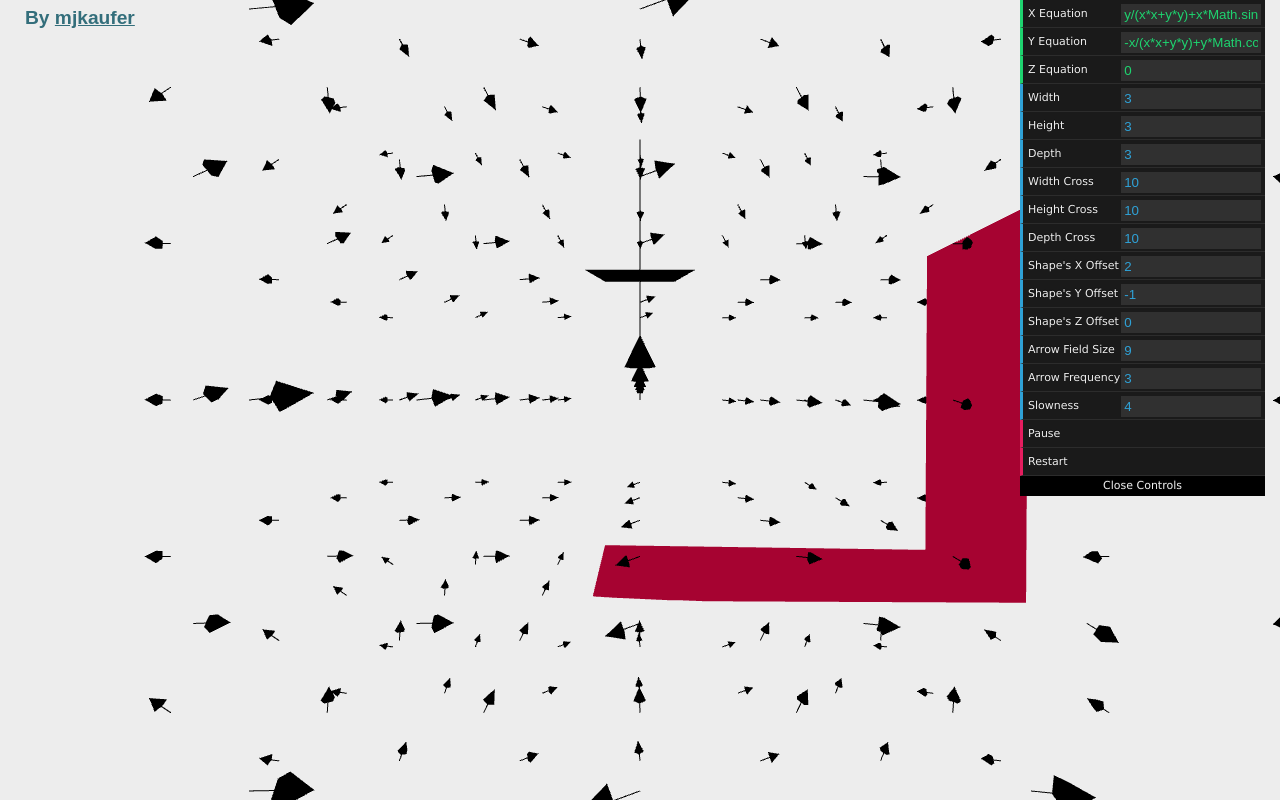
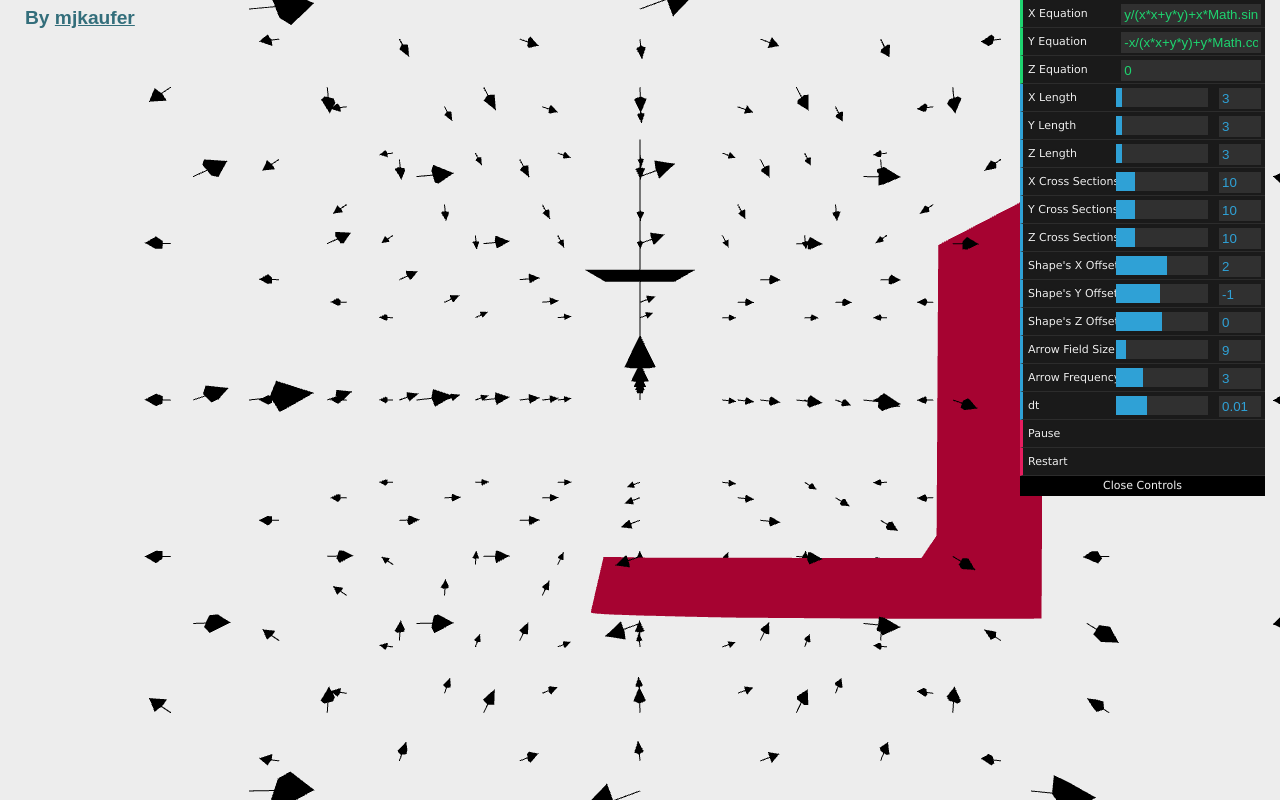
Before and after one commit to mjkaufer/3DVectorFields, a plain HTML site: page index.html in a window 1280 px wide. Drawn offline with Linux system fonts and the light colour scheme; animation ran at ten frames a second.

Commit message:
Bugfixes, improvements, etc.

```diff
--- a/index.html
+++ b/index.html
@@ -47,6 +47,8 @@
 			var t = 0;//increases each call of render
 			vectorFormula = [];
 			var pause = false;
+			var dtConstant = 10;
+
 
 			//declare other vars here
 
@@ -70,9 +72,9 @@
 				});
 
 				var Params = function() {
-					this.x = 'y/(x*x+y*y)+x*Math.sin(t*x)';
-					this.y = '-x/(x*x+y*y)+y*Math.cos(t*y)';
-					this.z = '0';
+					this.i = 'y/(x*x+y*y)+x*Math.sin(t*x)';
+					this.j = '-x/(x*x+y*y)+y*Math.cos(t*y)';
+					this.k = '0';
 					this.width = 3;
 					this.height = 3;
 					this.depth = 3;
@@ -84,7 +86,7 @@
 					this.wcs = 10;
 					this.hcs = 10;
 					this.dcs = 10;
-					this.speed = 4;
+					this.dt = 0.01;
 					this.pause = function(){
 						pause = !pause;
 					};
@@ -96,49 +98,49 @@
 				params = new Params();
 				// gui.remember(params);
 
-				gui.add(params,"x").name("X Equation").onFinishChange(function(){
+				gui.add(params,"i").name("X Equation").onFinishChange(function(){
 					createStuff();
 				});
-				gui.add(params,"y").name("Y Equation").onFinishChange(function(){
+				gui.add(params,"j").name("Y Equation").onFinishChange(function(){
 					createStuff();
 				});
-				gui.add(params,"z").name("Z Equation").onFinishChange(function(){
+				gui.add(params,"k").name("Z Equation").onFinishChange(function(){
 					createStuff();
 				});
-				gui.add(params,"width").name("Width").onFinishChange(function(){
+				gui.add(params,"width").min(0).max(50).name("X Length").onFinishChange(function(){
 					createStuff();
 				});
-				gui.add(params,"height").name("Height").onFinishChange(function(){
+				gui.add(params,"height").min(0).max(50).name("Y Length").onFinishChange(function(){
 					createStuff();
 				});
-				gui.add(params,"depth").name("Depth").onFinishChange(function(){
+				gui.add(params,"depth").min(0).max(50).name("Z Length").onFinishChange(function(){
 					createStuff();
 				});
-				gui.add(params,"wcs").name("Width Cross Sections").onFinishChange(function(){
+				gui.add(params,"wcs").min(0).max(50).step(1).name("X Cross Sections").onFinishChange(function(){
 					createStuff();
 				});
-				gui.add(params,"hcs").name("Height Cross Sections").onFinishChange(function(){
+				gui.add(params,"hcs").min(0).max(50).step(1).name("Y Cross Sections").onFinishChange(function(){
 					createStuff();
 				});
-				gui.add(params,"dcs").name("Depth Cross Sections").onFinishChange(function(){
+				gui.add(params,"dcs").min(0).max(50).step(1).name("Z Cross Sections").onFinishChange(function(){
 					createStuff();
 				});
-				gui.add(params,"offsetX").name("Shape's X Offset").onFinishChange(function(){
+				gui.add(params,"offsetX").min(-20).max(20).name("Shape's X Offset").onFinishChange(function(){
 					createStuff();
 				});
-				gui.add(params,"offsetY").name("Shape's Y Offset").onFinishChange(function(){
+				gui.add(params,"offsetY").min(-20).max(20).name("Shape's Y Offset").onFinishChange(function(){
 					createStuff();
 				});
-				gui.add(params,"offsetZ").name("Shape's Z Offset").onFinishChange(function(){
+				gui.add(params,"offsetZ").min(-20).max(20).name("Shape's Z Offset").onFinishChange(function(){
 					createStuff();
 				});
-				gui.add(params,"fsize").name("Arrow Field Size").onFinishChange(function(){
+				gui.add(params,"fsize").min(1).max(75).step(1).name("Arrow Field Size").onFinishChange(function(){
 					createStuff();
 				});
-				gui.add(params,"ffreq").name("Arrow Frequency").onFinishChange(function(){
+				gui.add(params,"ffreq").min(1).max(8).step(1).name("Arrow Frequency").onFinishChange(function(){
 					createStuff();
 				});
-				gui.add(params,"speed").name("Slowness");
+				gui.add(params,"dt").name("Delta t").step(0.01).min(0).max(0.03);
 				gui.add(params,"pause").name("Pause")
 				gui.add(params,"restart").name("Restart");
 
@@ -181,6 +183,18 @@
 	            	cube.material.color.offsetHSL(0.001,0,0);
 	            },10);
 
+	            window.addEventListener( 'resize', onWindowResize, false );
+
+	            var datDom = document.getElementsByClassName('dg ac')[0]
+
+				datDom.onmouseenter = function(){
+					controls.enabled = false
+				}
+
+				datDom.onmouseleave = function(){
+					controls.enabled = true
+				}
+
 
 			}
 
@@ -191,9 +205,9 @@
 
 			function createStuff(){
 				t = 0;
-				vectorFormula[0] = params.x;
-				vectorFormula[1] = params.y;
-				vectorFormula[2] = params.z;
+				vectorFormula[0] = params.i;
+				vectorFormula[1] = params.j;
+				vectorFormula[2] = params.k;
 
 				scene.children = [];
 				scene.add(spriteGroup)
@@ -279,7 +293,7 @@
 
 				if(!pause){
 					updateGeometryVertices();
-					t+=0.01;
+					t+=params.dt;
 					updateArrows();
 				}
 
@@ -295,7 +309,7 @@
 					var vertex = cube.geometry.vertices[vindex];
 					var offset = scene.localToWorld(vertex.clone()).add(cube.position);//this gets the vertex's position relative to the scene's origin, which is what we want
 					var movementVector = computePoints(offset.x, offset.y, offset.z);
-					movementVector.divideScalar(params.speed);//we don't want it moving too quickly
+					movementVector.multiplyScalar(params.dt * dtConstant);//we don't want it moving too quickly
 					vertex.add(movementVector);//moving the actual thing
 				}
 				cube.geometry.verticesNeedUpdate = true
@@ -353,8 +367,16 @@
 					return geometry
 			}
 
+			function onWindowResize() {
+				windowHalfX = window.innerWidth / 2;
+				windowHalfY = window.innerHeight / 2;
+				camera.aspect = window.innerWidth / window.innerHeight;
+				camera.updateProjectionMatrix();
+				renderer.setSize( window.innerWidth, window.innerHeight );
+				controls.handleResize();
+			}
+
 		</script>
 
-    <!-- A bunch of demos I made for you all - we call it after because everything needs to have isntantiated first-->
 	</body>
 </html>
```
